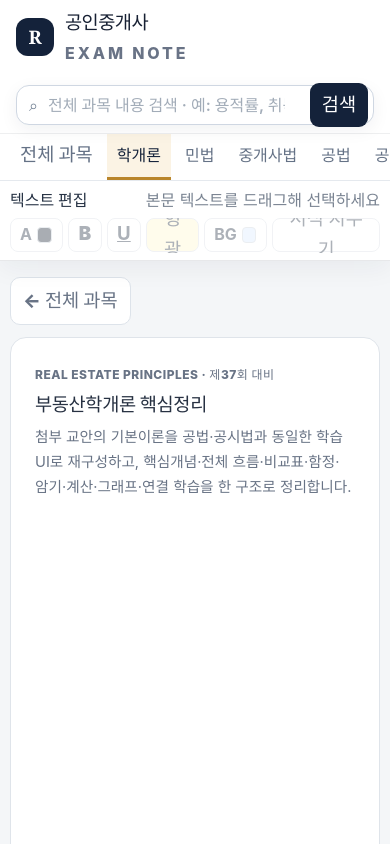
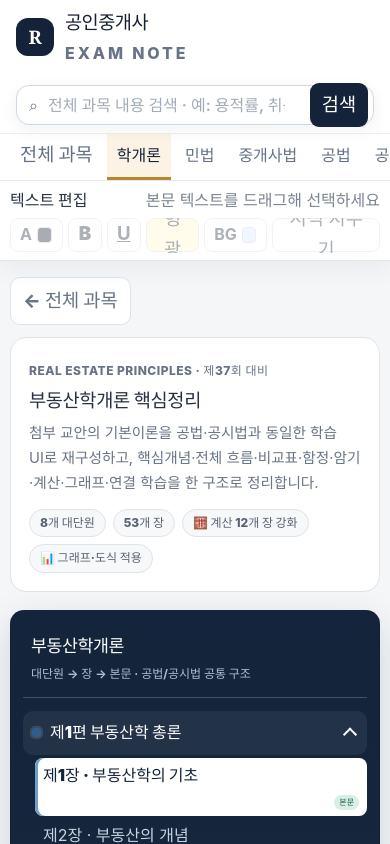
Before and after one commit to parkminhyun0/realtor-exam, a React (Vite) app: page / in a window 390 px wide. Both pictures are taken after a click on the button "학개론". Shown: the top 844 px of the page. Built offline with nearby package versions, Linux system fonts and the light colour scheme.

Commit message:
fix: remove mobile subject hero whitespace across all subjects
Collapse mobile subject hero height and prevent vertical space-between from creating large gaps between intro text and badges.

```diff
--- a/src/main.jsx
+++ b/src/main.jsx
@@ -45,6 +45,7 @@ import './civil-law-book-map-exam.css'
 import './civil-law-part1-visuals.css'
 import './civil-law-part3-visuals.css'
 import './civil-law-part4-visuals.css'
+import './mobile-subject-hero-gap-fix.css'
 
 createRoot(document.getElementById('root')).render(
   <StrictMode>
--- /dev/null
+++ b/src/mobile-subject-hero-gap-fix.css
@@ -0,0 +1,60 @@
+/* 전과목 모바일 과목 소개(hero) 공백 제거
+ * 원인 방어: 데스크톱의 space-between/높이 규칙이 세로 flex로 전환된 뒤
+ * 소개문과 배지 사이의 남는 세로 공간을 크게 분배하지 않도록 모바일에서 명시적으로 초기화합니다.
+ */
+@media (max-width: 980px) {
+  body .public-law-hero,
+  body .civil-law-hero,
+  body .tax-law-page .public-law-hero,
+  body .registration-law-page .public-law-hero,
+  body .real-estate-theory-page .public-law-hero,
+  body .subject-placeholder-page .public-law-hero,
+  body .subject-hero {
+    height: auto !important;
+    min-height: 0 !important;
+    max-height: none !important;
+    aspect-ratio: auto !important;
+    flex-direction: column !important;
+    align-items: flex-start !important;
+    justify-content: flex-start !important;
+    align-content: flex-start !important;
+    gap: 14px !important;
+  }
+
+  body .public-law-hero > div,
+  body .civil-law-hero > div,
+  body .subject-hero > div {
+    flex: 0 1 auto !important;
+    min-height: 0 !important;
+    height: auto !important;
+    margin-block: 0 !important;
+  }
+
+  body .public-law-hero__badges {
+    width: 100% !important;
+    flex: 0 0 auto !important;
+    align-self: flex-start !important;
+    justify-content: flex-start !important;
+    align-items: center !important;
+    margin: 0 !important;
+    padding: 0 !important;
+    gap: 7px !important;
+  }
+}
+
+@media (max-width: 700px) {
+  body .public-law-hero,
+  body .civil-law-hero,
+  body .tax-law-page .public-law-hero,
+  body .registration-law-page .public-law-hero,
+  body .real-estate-theory-page .public-law-hero,
+  body .subject-placeholder-page .public-law-hero,
+  body .subject-hero {
+    padding: 18px !important;
+    gap: 12px !important;
+  }
+
+  body .public-law-hero__badges {
+    margin-top: 2px !important;
+  }
+}
```
